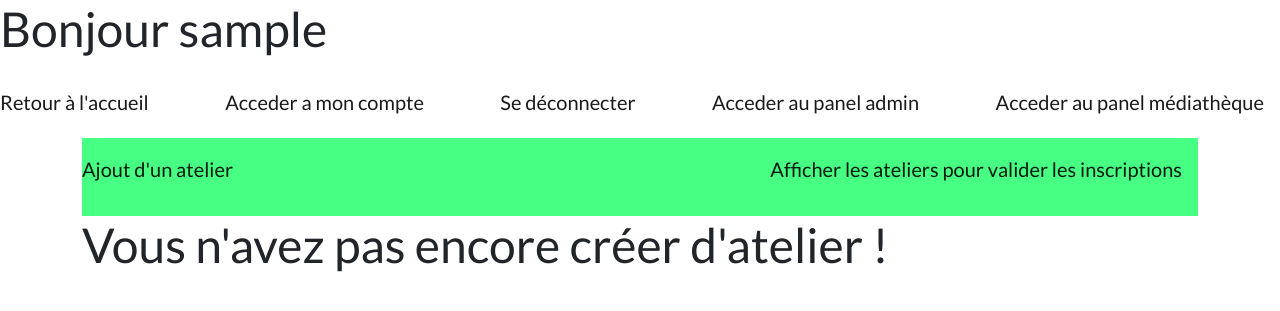
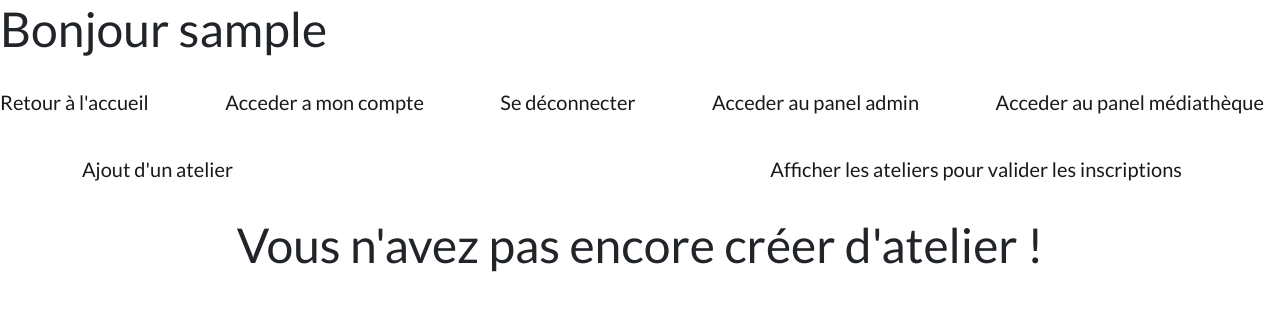
Before and after one commit to NumeriqueMediapass/MediapassAR, a Django app: page /mediatheque/atelier.html in a window 1280 px wide. Shown: the top 311 px of the page. Run offline with Django 4.2, Linux system fonts and the light colour scheme; the visitor is signed in with stand-in values (Sample User, id 1); data that the repository does not hold is empty; some libraries are stand-ins or nearby versions.

Commit message:
update css

```diff
--- a/mediatheque/templates/mediatheque/atelier.html
+++ b/mediatheque/templates/mediatheque/atelier.html
@@ -1,19 +1,19 @@
 {% extends 'base.html' %}
 {% block title %}Liste des ateliers de votre médiathèque ! {% endblock %}
 {% block content %}
-        <nav class="navbar navbar-light" style="background: #46ff83">
+    <nav class="navbar navbar-light">
         <p><a class="navbar-brand" href="add_atelier.html">Ajout d'un atelier</a></p>
 
         <p><a class="navbar-brand" href="{% url 'print_animation' %}">Afficher les ateliers pour valider les inscriptions</a></p>
     </nav>
-    <div class="content_center">
+    <div class="text-center">
+
 
         {% if animations.count == 0  %}
             <h1>Vous n'avez pas encore créer d'atelier ! </h1>
         {% else %}
             <h1>Ateliers</h1>
             {% for atelier in animations %}
-
                 <form method="POST">
                 {% csrf_token %}
                 <a href="{%url "edit_atelier" id=atelier.id%}">
@@ -25,5 +25,6 @@
             <button type="submit" formmethod="POST" formaction="{% url "delete_atelier" %}">Supprimer</button>
             </form>
         {% endif %}
+
     </div>
 {% endblock %}
--- a/mediatheque/templates/mediatheque/confirm_inscription.html
+++ b/mediatheque/templates/mediatheque/confirm_inscription.html
@@ -42,4 +42,5 @@
                 </p>
             {% endif %}
         {% endfor %}
+    </form>
 {% endblock %}
--- a/mediatheque/templates/mediatheque/index.html
+++ b/mediatheque/templates/mediatheque/index.html
@@ -26,7 +26,7 @@
 {% endblock %}
 {% block content %}
     <h1>Pannel de votre médiathèque </h1>
-    <nav class="navbar navbar-light" style="background: #46ff83">
+    <nav class="navbar navbar-light">
         <a href="{% url 'print_atelier' %}" class="btn btn-link">Afficher les ateliers de votre médiathèque</a>
 
 
--- a/mediatheque/templates/mediatheque/list_animation.html
+++ b/mediatheque/templates/mediatheque/list_animation.html
@@ -1,14 +1,14 @@
 {% extends 'base.html' %}
 {% block title %}Liste des animations{% endblock %}
 {% block content %}
-        <nav class="navbar navbar-light" style="background: #46ff83">
+    <nav class="navbar navbar-light">
         <a class="navbar-brand" href="{% url 'print_atelier' %}" class="btn btn-link">Afficher les ateliers de votre médiathèque</a>
 
 
         <p><a class="navbar-brand" href="add_atelier.html">Ajout d'un atelier</a></p>
 
     </nav>
-    <div class="content_center">
+    <div class="text-center">
         <h1>{{ user.mediatheque.name }}</h1>
         {% if animations.count == 0  %}
             <p>Il n'y a pas d'animation pour le moment</p>
```
Lines whose indentation alone changed are shown as unchanged.
